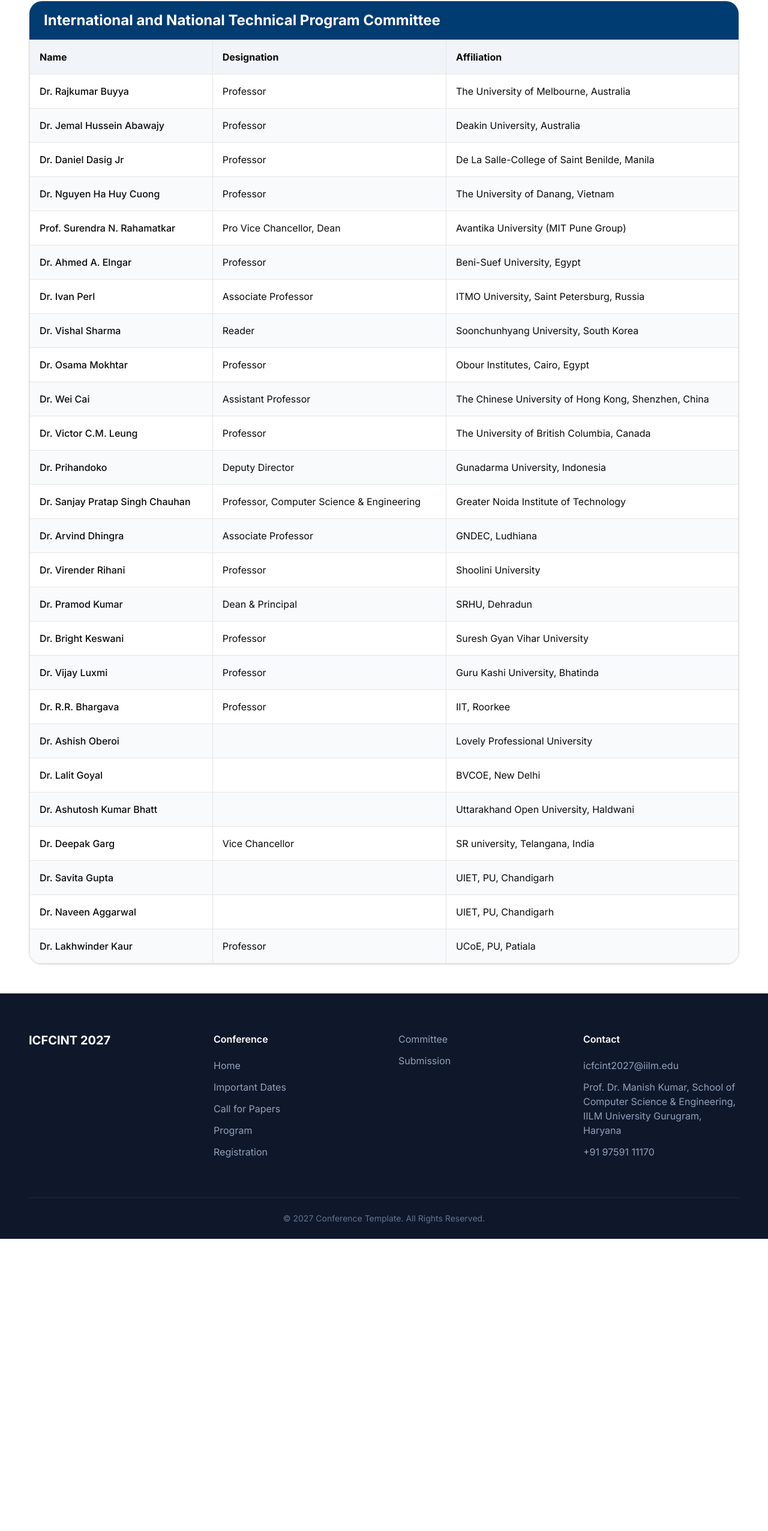
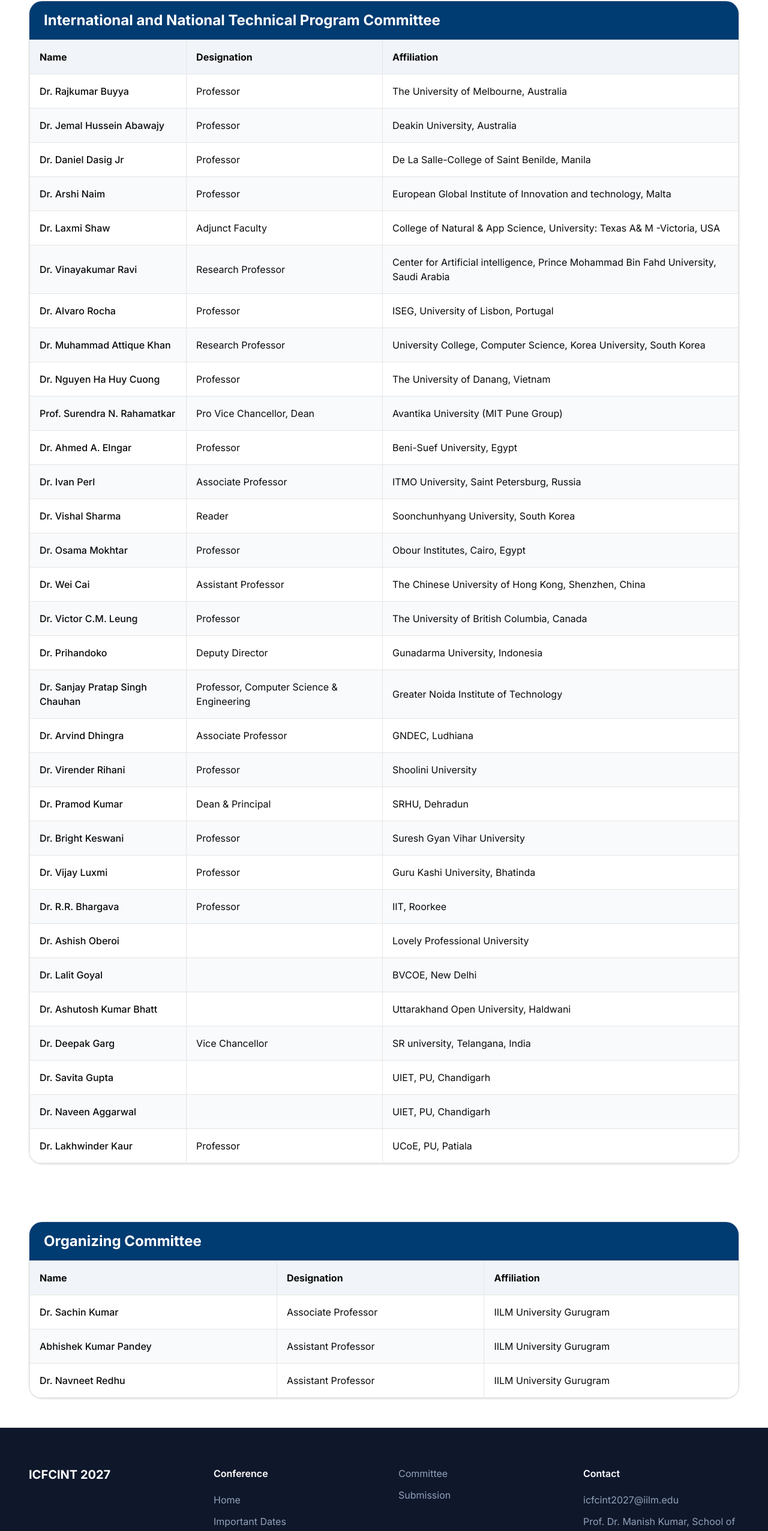
Before and after one commit to abhiseksharma/ICFCINT, a Next.js app: page /committee in a window 1280 px wide. Shown: the part 1745-4297 px from the top of the page at 60% size. Before the commit the page ends 3810 px from the top, so only its background shows below. Built offline with nearby package versions, Linux system fonts and the light colour scheme.

Commit message:
Organizing Committee and TPC Added

```diff
--- a/app/committee/page.tsx
+++ b/app/committee/page.tsx
@@ -122,6 +122,31 @@
     name: "Dr. Daniel Dasig Jr",
     designation: "Professor",
     organization: "De La Salle-College of Saint Benilde, Manila",
+  },
+  {
+    name: "Dr. Arshi Naim",
+    designation: "Professor",
+    organization: "European Global Institute of Innovation and technology, Malta",
+  },
+  {
+    name: "Dr. Laxmi Shaw",
+    designation: "Adjunct Faculty",
+    organization: "College of Natural & App Science, University: Texas A& M -Victoria, USA",
+  },
+  {
+    name: "Dr. Vinayakumar Ravi",
+    designation: "Research Professor",
+    organization: "Center for Artificial intelligence, Prince Mohammad Bin Fahd University, Saudi Arabia ",
+  },
+  {
+    name: "Dr. Alvaro Rocha",
+    designation: "Professor",
+    organization: "ISEG, University of Lisbon, Portugal",
+  },
+  {
+    name: "Dr. Muhammad Attique Khan",
+    designation: "Research Professor",
+    organization: "University College, Computer Science, Korea University, South Korea",
   },
     {
     name: "Dr. Nguyen Ha Huy Cuong",
@@ -260,14 +285,19 @@
 
 const organizingCommittee = [
   {
-    name: "Member Name",
-    designation: "Professor",
-    organization: "ABC University",
+    name: "Dr. Sachin Kumar",
+    designation: "Associate Professor",
+    organization: "IILM University Gurugram",
   },
   {
-    name: "Member Name",
-    designation: "Associate Professor",
-    organization: "XYZ University",
+    name: "Abhishek Kumar Pandey",
+    designation: "Assistant Professor",
+    organization: "IILM University Gurugram",
+  },
+  {
+    name: "Dr. Navneet Redhu",
+    designation: "Assistant Professor",
+    organization: "IILM University Gurugram",
   },
 ];
 
@@ -528,10 +558,10 @@
         members={reviewCommittee}
       /> */}
 
-      {/* <CommitteeTable
+      <CommitteeTable
         title="Organizing Committee"
         members={organizingCommittee}
-      /> */}
+      />
 
       {/* <CommitteeTable
         title="Advisory Committee"
```
